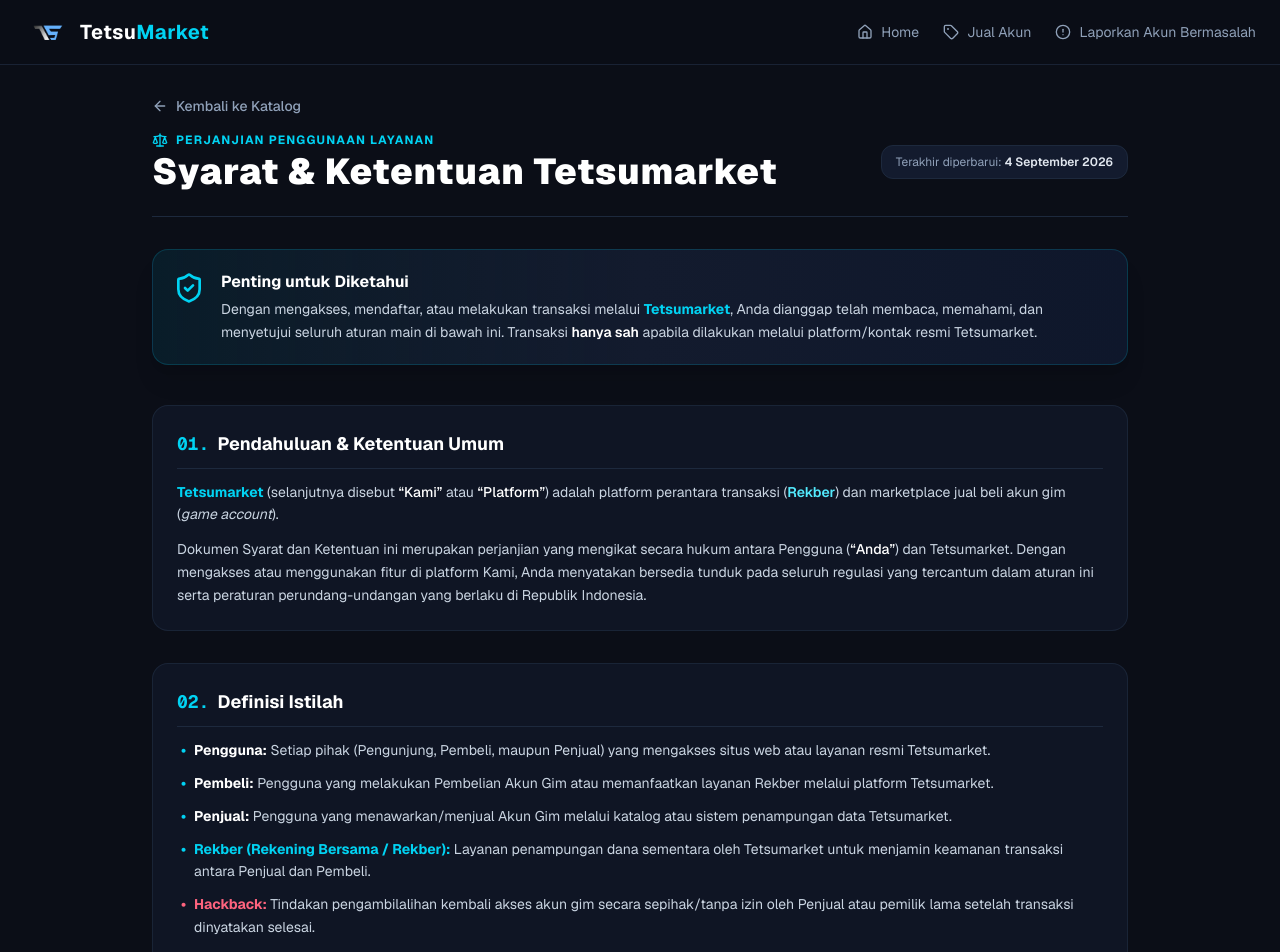
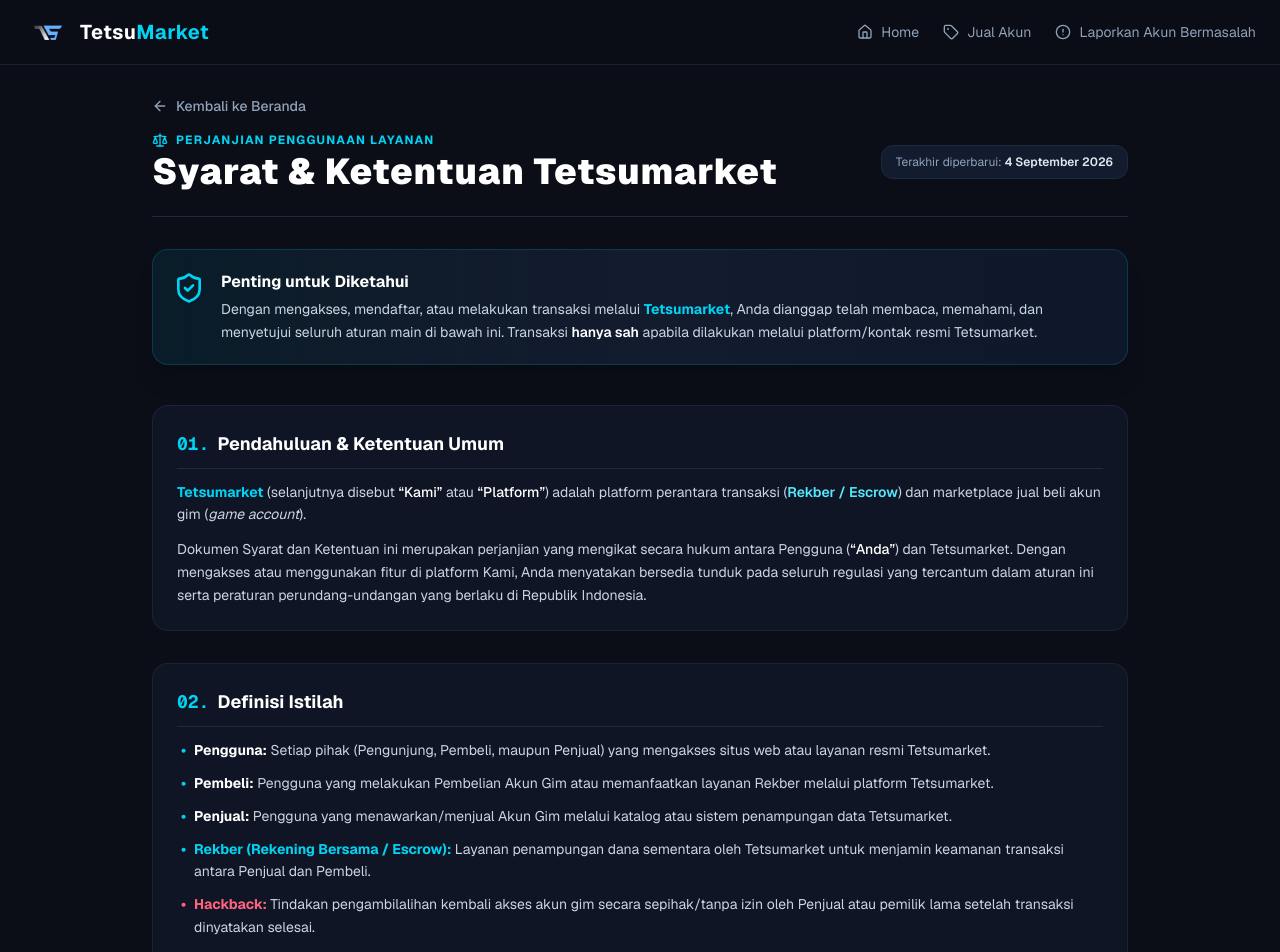
Before and after one commit to AdiJayaW/website-tetsumarket, a Next.js app: page /syarat-ketentuan in a window 1280 px wide. Shown: the top 952 px of the page. Built offline with nearby package versions, Linux system fonts and the light colour scheme.

Commit message:
feat: enhance Terms and Conditions page with dynamic navigation and improved descriptions

```diff
--- a/src/app/syarat-ketentuan/page.tsx
+++ b/src/app/syarat-ketentuan/page.tsx
@@ -16,7 +16,16 @@
 description: 'Aturan penggunaan, hak, kewajiban, serta kebijakan garansi dan transaksi resmi di platform Tetsumarket.',
 };
 
-export default function TermsAndConditionsPage() {
+type PageProps = {
+searchParams: Promise<{ from?: string }> | { from?: string };
+};
+
+export default async function TermsAndConditionsPage({ searchParams }: PageProps) {
+const resolvedParams = await Promise.resolve(searchParams);
+const fromPath = resolvedParams?.from || '/';
+
+// Penentuan link & label kembali secara otomatis
+const backLabel = fromPath === '/mlbb-stock' ? 'Kembali ke Katalog' : 'Kembali ke Beranda';
 const lastUpdated = "4 September 2026";
 
 return (
@@ -28,10 +37,10 @@
         {/* Navigasi & Header */}
         <div className="mb-8">
         <Link
-            href="/mlbb-stock"
+            href={fromPath}
             className="inline-flex items-center gap-2 text-slate-400 hover:text-cyan-400 text-xs sm:text-sm font-medium mb-4 transition-colors"
         >
-            <ArrowLeft className="w-4 h-4" /> Kembali ke Katalog
+            <ArrowLeft className="w-4 h-4" /> {backLabel}
         </Link>
 
         <div className="flex flex-col sm:flex-row sm:items-center justify-between gap-4 border-b border-slate-800 pb-6">
@@ -69,7 +78,7 @@
             <span className="text-cyan-400 font-mono">01.</span> Pendahuluan & Ketentuan Umum
             </h2>
             <p>
-            <strong className="text-cyan-400 font-bold">Tetsumarket</strong> (selanjutnya disebut <span className="text-white font-medium">“Kami”</span> atau <span className="text-white font-medium">“Platform”</span>) adalah platform perantara transaksi (<span className="text-cyan-300 font-semibold">Rekber</span>) dan marketplace jual beli akun gim (<span className="italic">game account</span>).
+            <strong className="text-cyan-400 font-bold">Tetsumarket</strong> (selanjutnya disebut <span className="text-white font-medium">“Kami”</span> atau <span className="text-white font-medium">“Platform”</span>) adalah platform perantara transaksi (<span className="text-cyan-300 font-semibold">Rekber / Escrow</span>) dan marketplace jual beli akun gim (<span className="italic">game account</span>).
             </p>
             <p>
             Dokumen Syarat dan Ketentuan ini merupakan perjanjian yang mengikat secara hukum antara Pengguna (<span className="text-white font-medium">“Anda”</span>) dan Tetsumarket. Dengan mengakses atau menggunakan fitur di platform Kami, Anda menyatakan bersedia tunduk pada seluruh regulasi yang tercantum dalam aturan ini serta peraturan perundang-undangan yang berlaku di Republik Indonesia.
@@ -96,7 +105,7 @@
             </li>
             <li className="flex items-start gap-2">
                 <span className="text-cyan-400 font-bold">•</span>
-                <span><strong className="text-cyan-400 font-bold">Rekber (Rekening Bersama / Rekber):</strong> Layanan penampungan dana sementara oleh Tetsumarket untuk menjamin keamanan transaksi antara Penjual dan Pembeli.</span>
+                <span><strong className="text-cyan-400 font-bold">Rekber (Rekening Bersama / Escrow):</strong> Layanan penampungan dana sementara oleh Tetsumarket untuk menjamin keamanan transaksi antara Penjual dan Pembeli.</span>
             </li>
             <li className="flex items-start gap-2">
                 <span className="text-rose-400 font-bold">•</span>
@@ -237,7 +246,7 @@
             </p>
             </div>
             <p>
-            Tetsumarket bertindak sebagai perantara transaksi (<span className="italic">Rekber</span>). Tanggung jawab maksimal Tetsumarket atas sengketa yang timbul dibatasi sebesar nilai nominal transaksi yang dilakukan oleh Pengguna pada transaksi terkait.
+            Tetsumarket bertindak sebagai perantara transaksi (<span className="italic">escrow</span>). Tanggung jawab maksimal Tetsumarket atas sengketa yang timbul dibatasi sebesar nilai nominal transaksi yang dilakukan oleh Pengguna pada transaksi terkait.
             </p>
         </section>
 
--- a/src/components/Footer.tsx
+++ b/src/components/Footer.tsx
@@ -1,4 +1,7 @@
+'use client';
+
 import Link from 'next/link';
+import { usePathname } from 'next/navigation';
 import { FaInstagram, FaTiktok, FaFacebook, FaDiscord } from 'react-icons/fa6';
 
 const navLinks = [
@@ -16,6 +19,8 @@
 ];
 
 export default function Footer() {
+    const pathname = usePathname();
+
     return (
         <footer className="mt-20 border-t border-slate-800/80 bg-[#080B12] pt-12 pb-8 text-slate-400 text-sm">
             <div className="max-w-7xl mx-auto px-6 space-y-8 md:space-y-10">
@@ -35,7 +40,7 @@
                         </span>
                     </Link>
                     <p className="text-xs md:text-sm text-slate-400 leading-relaxed max-w-xl mx-auto">
-                        Platform jual beli akun Games yang aman, cepat, dan terpercaya.
+                        Tetsumarket adalah pusat jual beli akun game dan layanan Rekber resmi yang aman, transparan, dan praktis. Mulai dari Mobile Legends, PUBG Mobile, sampai game favorit kamu lainnya. Semua transaksi di Tetsumarket dijamin dengan sistem verifikasi ketat dan garansi penuh demi kenyamanan para gamer di Indonesia.
                     </p>
                 </div>
 
@@ -106,17 +111,26 @@
                         <h5 className="font-bold text-white mb-3 md:mb-4 text-sm md:text-base">Legalitas</h5>
                         <ul className="space-y-2.5 text-xs md:text-sm">
                             <li>
-                                <Link href="/syarat-ketentuan" className="hover:text-cyan-400 transition-colors">
+                                <Link
+                                    href={`/syarat-ketentuan?from=${encodeURIComponent(pathname || '/')}`}
+                                    className="hover:text-cyan-400 transition-colors"
+                                >
                                     Syarat & Ketentuan
                                 </Link>
                             </li>
                             <li>
-                                <Link href="/kebijakan-privasi" className="hover:text-cyan-400 transition-colors">
+                                <Link
+                                    href={`/kebijakan-privasi?from=${encodeURIComponent(pathname || '/')}`}
+                                    className="hover:text-cyan-400 transition-colors"
+                                >
                                     Kebijakan Privasi
                                 </Link>
                             </li>
                             <li>
-                                <Link href="/disclaimer" className="hover:text-cyan-400 transition-colors">
+                                <Link
+                                    href={`/disclaimer?from=${encodeURIComponent(pathname || '/')}`}
+                                    className="hover:text-cyan-400 transition-colors"
+                                >
                                     Ketentuan Layanan
                                 </Link>
                             </li>
```
